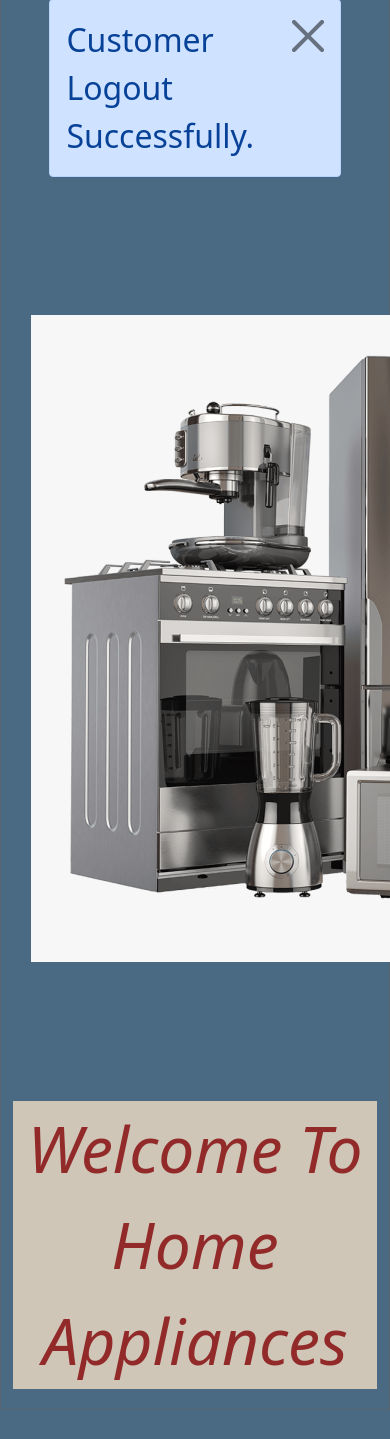
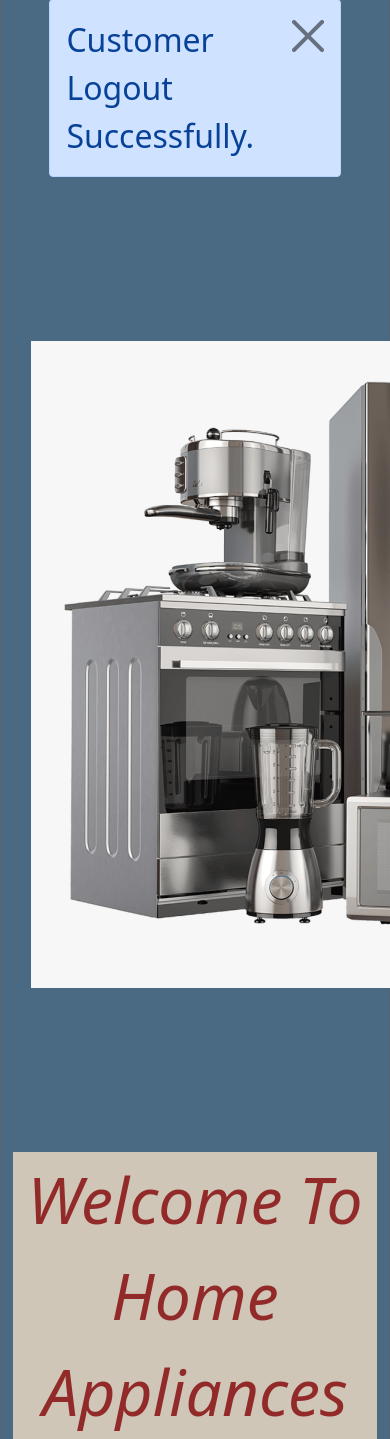
Before and after one commit to JanviParmar7/Python-Assignment, a Flask app: page /logout_Customer in a window 390 px wide; the page is wider, and only the part inside the window is pictured. Shown: the part 224-1663 px from the top of that part. Before the commit the page ends 1634 px from the top of that part, so only its background shows below. Run offline with Flask 2, Linux system fonts and the light colour scheme; some libraries are stand-ins or nearby versions.

Commit message:
Chaning designing of customerside

```diff
--- a/static/css/style.css
+++ b/static/css/style.css
@@ -216,8 +216,9 @@ tr {
     #btninfo {
         font-size: 2rem;
     }
+
     option {
-    font-size:0.7rem;
+        font-size: 0.7rem;
     }
 
     .dataTables_length {
@@ -234,7 +235,11 @@ tr {
     }
 
     .containt {
-        margin: 33% 0%;
+        margin: 40% 0%;
+    }
+
+    .containtcustomer {
+        margin: 54% 0%;
     }
 
     .customerlogin {
```
